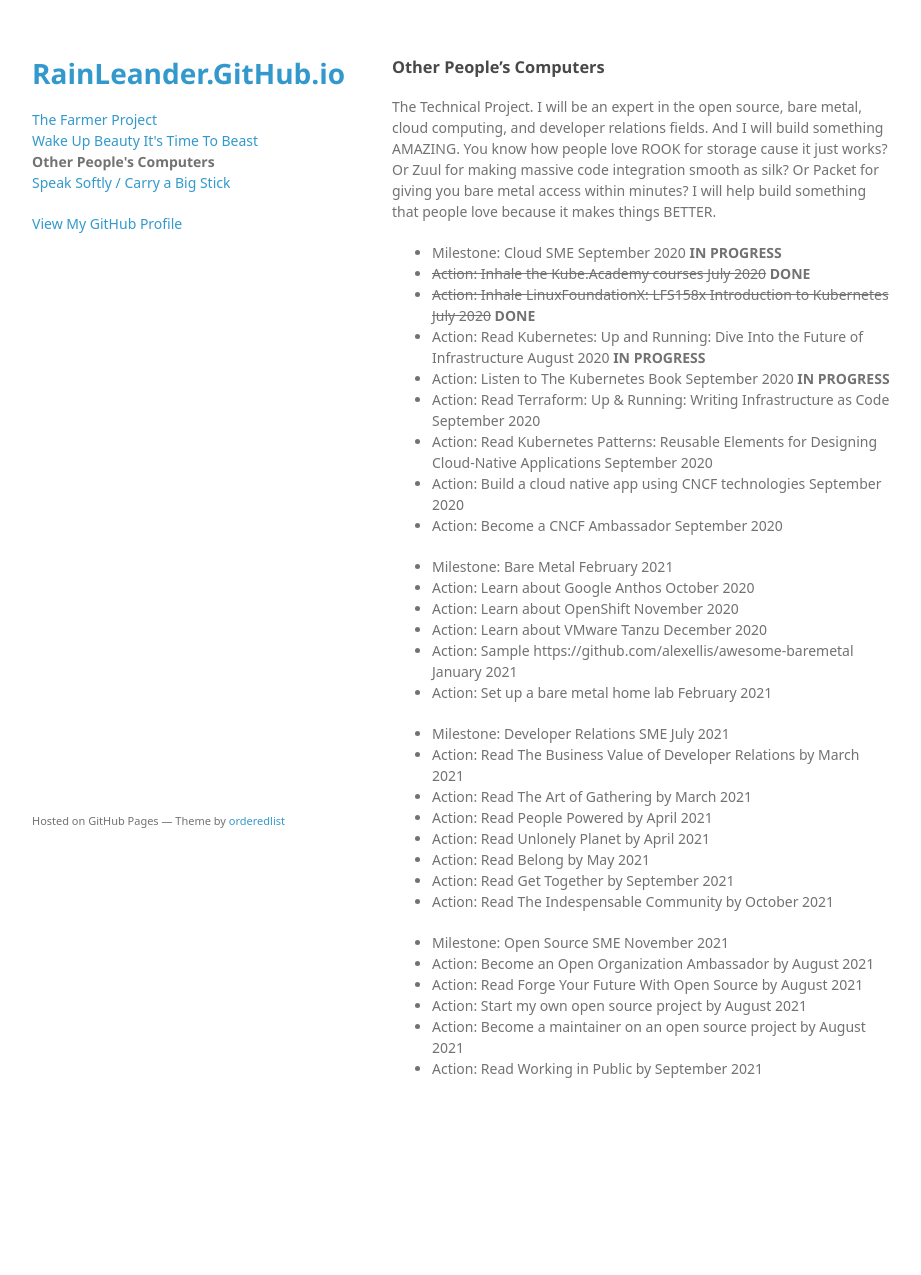
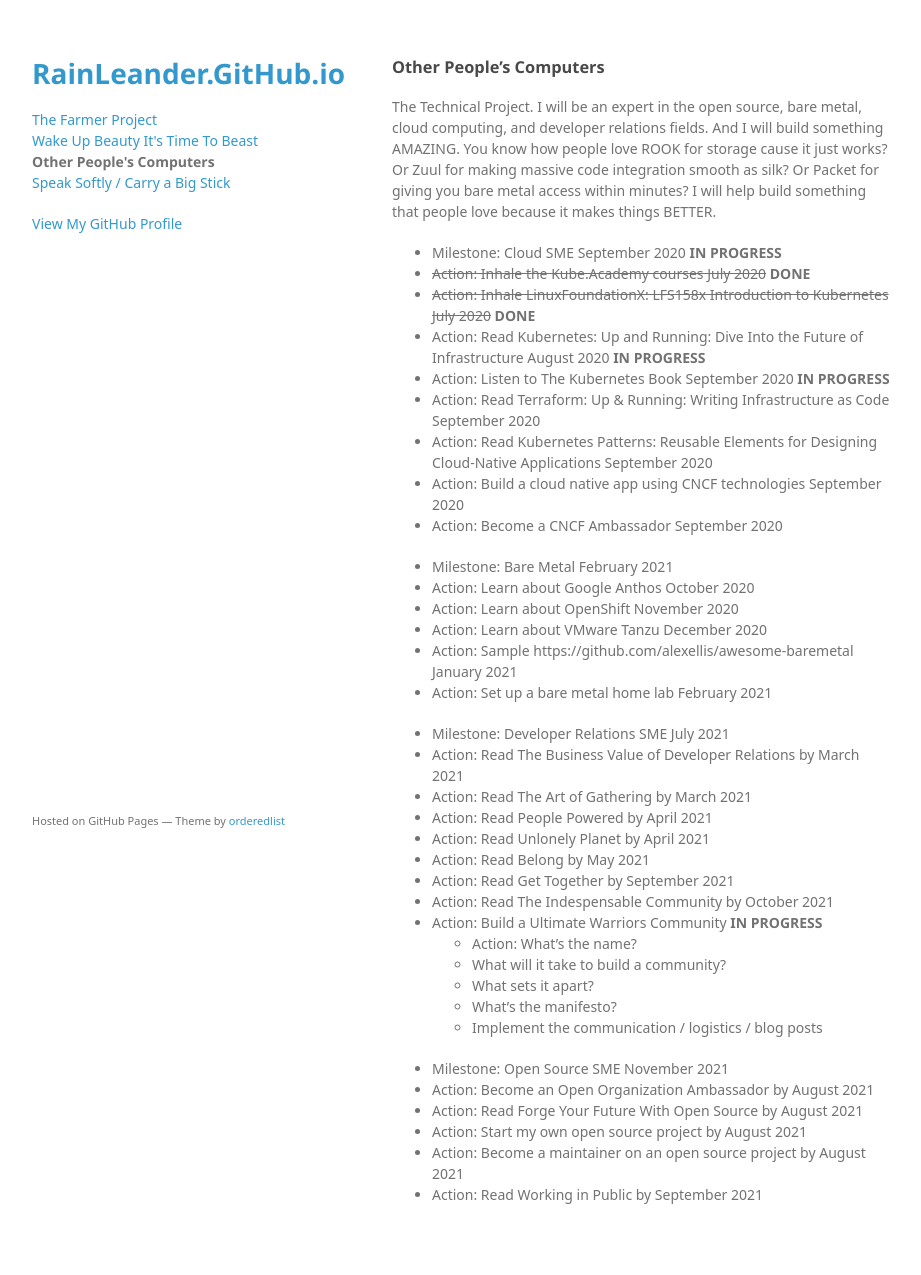
Before and after one commit to rainleander/rainleander.github.io, a Jekyll site: the page other-peoples-computers.html, which Jekyll copies as it is, in a window 1280 px wide. Shown: the whole page, without its empty margins (178-1099 px from the left). Built offline with Jekyll 4.4.1, drawn with Linux system fonts in a browser that asks for light colours; some web fonts are replaced; before the commit the page ends 1149 px from its top, so only the background shows below that.

Commit message:
Update other-peoples-computers.html

```diff
--- a/other-peoples-computers.html
+++ b/other-peoples-computers.html
@@ -53,7 +53,13 @@
           <li>Action: Read Unlonely Planet by April 2021</li>
           <li>Action: Read Belong by May 2021</li>
           <li>Action: Read Get Together by September 2021</li>
-          <li>Action: Read The Indespensable Community by October 2021</li></ul>
+          <li>Action: Read The Indespensable Community by October 2021</li>
+          <li>Action: Build a Ultimate Warriors Community <b>IN PROGRESS</b></li>
+          <ul><li>Action: What’s the name?</li>
+            <li>What will it take to build a community?</li>
+            <li>What sets it apart?</li>
+            <li>What’s the manifesto?</li>
+            <li>Implement the communication / logistics / blog posts</li></ul></ul>
 
         <ul><li>Milestone: Open Source SME November 2021</li>
           <li>Action: Become an Open Organization Ambassador by August 2021</li>
```
